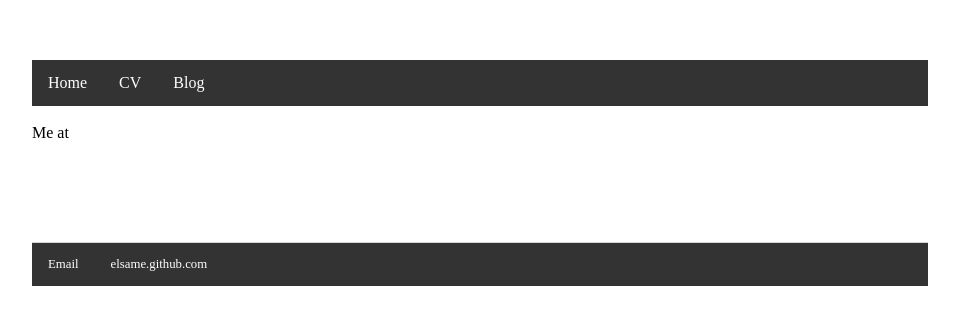
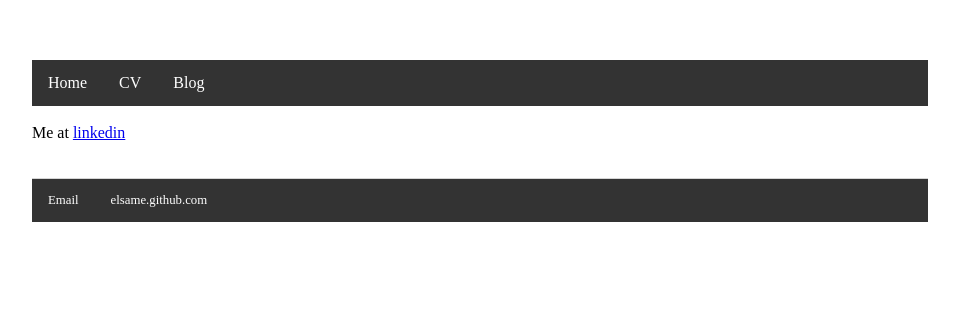
Before and after one commit to elsame/elsame.github.io, a Jekyll site: the page built from cv/index.html, in a window 1280 px wide. Shown: the top 325 px of the page, without its empty margins (160-1119 px from the left). Built offline with Jekyll 4.4.1, drawn with Linux system fonts in a browser that asks for light colours.

Commit message:
Update main.css

```diff
--- a/css/main.css
+++ b/css/main.css
@@ -2,13 +2,22 @@
     margin: 60px auto;
     width: 70%;
 }
-nav ul, footer ul {
+nav ul{
   list-style-type: none;
   margin: 0;
   padding: 0;
   overflow: hidden;
   background-color: #333;
 }
+
+footer ul {
+  list-style-type: none;
+  margin: 0;
+  padding: 0;
+  overflow: hidden;
+  background-color: #333;
+}
+
 nav ul li, footer ul li {
     float: left;
 }
@@ -16,14 +25,14 @@
 .active {
   background-color: #4CAF50;
 }
-a {
+li a {
   display: block;
   color: white;
   text-align: center;
   padding: 14px 16px;
   text-decoration: none;
 }
-a:hover {
+li a:hover {
   background-color: #111;
 }
 h1 {
```
